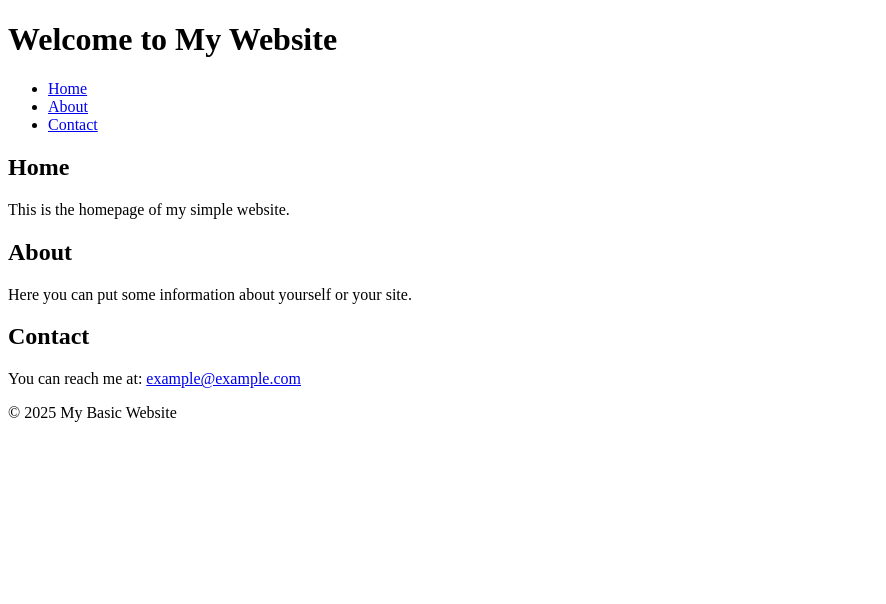
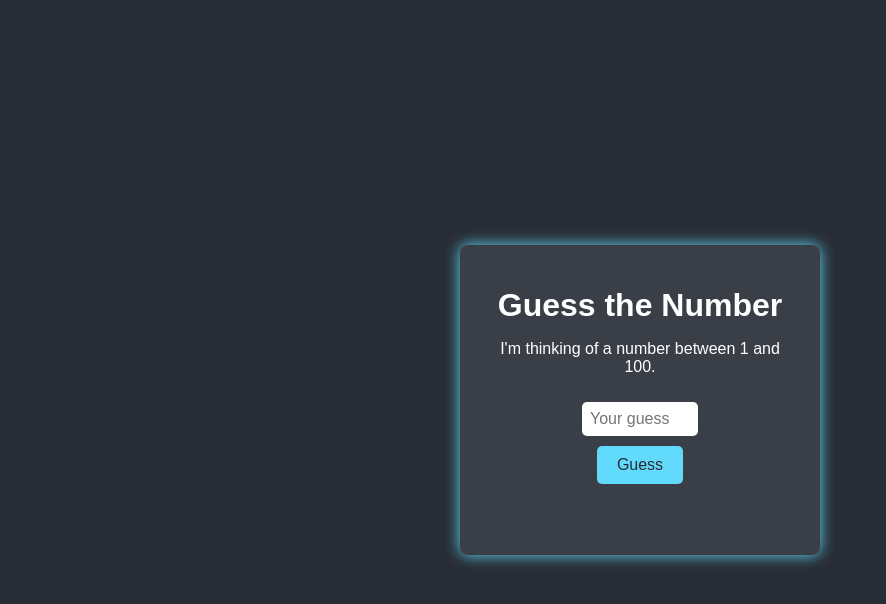
Before and after one commit to justinegit/Portfolio, a plain HTML site: page index.html in a window 1280 px wide. Shown: the whole page, without its empty margins (0-886 px from the left). Drawn offline with Linux system fonts and the light colour scheme.

Commit message:
Game website Update

```diff
--- a/index.html
+++ b/index.html
@@ -3,40 +3,122 @@
 <head>
     <meta charset="UTF-8" />
     <meta name="viewport" content="width=device-width, initial-scale=1" />
-    <title>My Basic Website</title>
+    <title>Guess the Number Game</title>
+    <style>
+        body {
+            font-family: Arial, sans-serif;
+            background: #282c34;
+            color: #fff;
+            display: flex;
+            flex-direction: column;
+            align-items: center;
+            justify-content: center;
+            height: 100vh;
+            margin: 0;
+        }
+
+        h1 {
+            margin-bottom: 10px;
+        }
+
+        #game-container {
+            background: #3a3f47;
+            padding: 20px 30px;
+            border-radius: 8px;
+            box-shadow: 0 0 15px #61dafb;
+            text-align: center;
+            width: 300px;
+        }
+
+        input[type="number"] {
+            width: 100px;
+            padding: 8px;
+            margin: 10px 0;
+            font-size: 16px;
+            border-radius: 5px;
+            border: none;
+            outline: none;
+        }
+
+        button {
+            padding: 10px 20px;
+            font-size: 16px;
+            background-color: #61dafb;
+            color: #282c34;
+            border: none;
+            border-radius: 5px;
+            cursor: pointer;
+            transition: background-color 0.3s ease;
+        }
+
+        button:hover {
+            background-color: #21a1f1;
+        }
+
+        #message {
+            margin-top: 15px;
+            min-height: 20px;
+        }
+    </style>
 </head>
 <body>
-    <header>
-        <h1>Welcome to My Website</h1>
-    </header>
+    <div id="game-container">
+        <h1>Guess the Number</h1>
+        <p>I'm thinking of a number between 1 and 100.</p>
+        <input type="number" id="guessInput" placeholder="Your guess" min="1" max="100" />
+        <br />
+        <button id="guessBtn">Guess</button>
+        <p id="message"></p>
+        <button id="restartBtn" style="display:none; margin-top: 10px;">Play Again</button>
+    </div>
 
-    <nav>
-        <ul>
-            <li><a href="#home">Home</a></li>
-            <li><a href="#about">About</a></li>
-            <li><a href="#contact">Contact</a></li>
-        </ul>
-    </nav>
+    <script>
+        const guessInput = document.getElementById('guessInput');
+        const guessBtn = document.getElementById('guessBtn');
+        const message = document.getElementById('message');
+        const restartBtn = document.getElementById('restartBtn');
 
-    <main>
-        <section id="home">
-            <h2>Home</h2>
-            <p>This is the homepage of my simple website.</p>
-        </section>
+        let secretNumber = Math.floor(Math.random() * 100) + 1;
+        let attempts = 0;
 
-        <section id="about">
-            <h2>About</h2>
-            <p>Here you can put some information about yourself or your site.</p>
-        </section>
+        function resetGame() {
+            secretNumber = Math.floor(Math.random() * 100) + 1;
+            attempts = 0;
+            message.textContent = '';
+            guessInput.value = '';
+            guessInput.disabled = false;
+            guessBtn.style.display = 'inline-block';
+            restartBtn.style.display = 'none';
+        }
 
-        <section id="contact">
-            <h2>Contact</h2>
-            <p>You can reach me at: <a href="mailto:example@example.com">example@example.com</a></p>
-        </section>
-    </main>
+        guessBtn.addEventListener('click', () => {
+            const guess = Number(guessInput.value);
+            if (!guess || guess < 1 || guess > 100) {
+                message.textContent = 'Please enter a valid number between 1 and 100.';
+                return;
+            }
 
-    <footer>
-        <p>© 2025 My Basic Website</p>
-    </footer>
+            attempts++;
+
+            if (guess === secretNumber) {
+                message.textContent = `🎉 Correct! You guessed the number in ${attempts} attempts.`;
+                guessInput.disabled = true;
+                guessBtn.style.display = 'none';
+                restartBtn.style.display = 'inline-block';
+            } else if (guess < secretNumber) {
+                message.textContent = 'Too low! Try a higher number.';
+            } else {
+                message.textContent = 'Too high! Try a lower number.';
+            }
+
+            guessInput.value = '';
+            guessInput.focus();
+        });
+
+        restartBtn.addEventListener('click', resetGame);
+
+        // Initialize game
+        resetGame();
+    </script>
 </body>
 </html>
```
